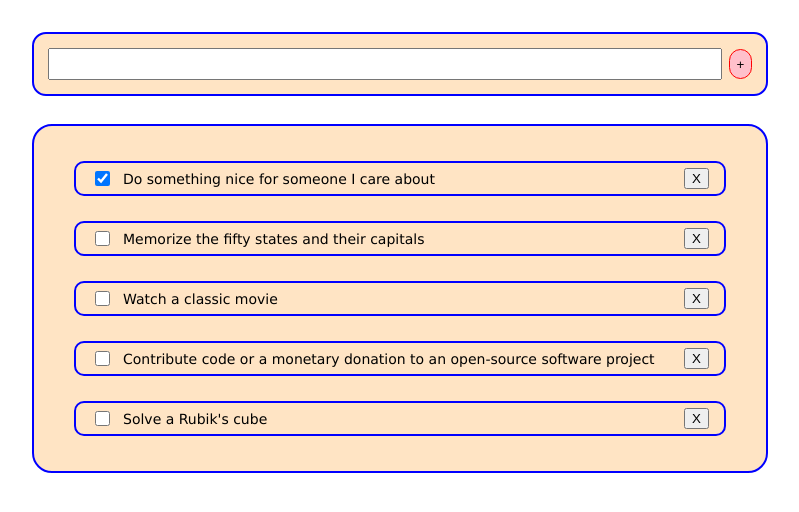
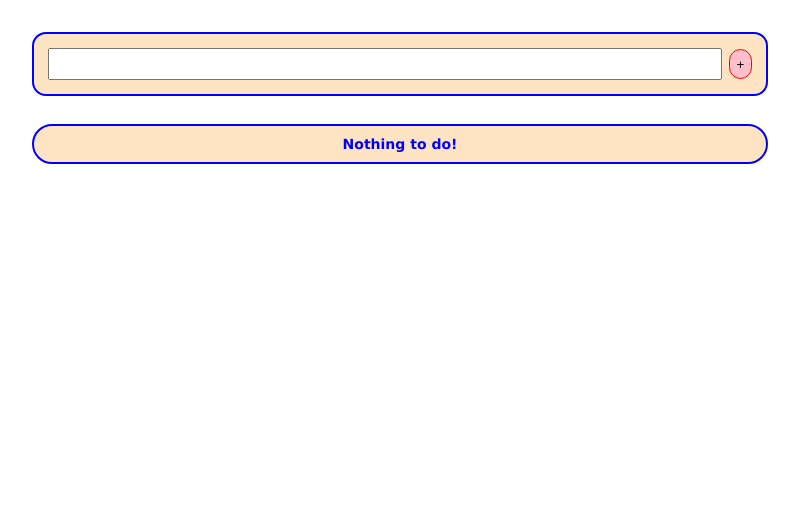
Before and after one commit to fixitman/vitamin-list, a React (Vite) app: page / in a window 1280 px wide. Shown: the top 512 px of the page, without its empty margins (240-1039 px from the left). Built offline with nearby package versions, Linux system fonts and the light colour scheme.

Commit message:
Persist data to localstorage

```diff
--- a/index.html
+++ b/index.html
@@ -3,7 +3,7 @@
   <head>
     <meta charset="UTF-8" />
     <meta name="viewport" content="width=device-width, initial-scale=1.0" />
-    <title>Vite + React + TS</title>
+    <title>TS List</title>
   </head>
   <body>
     <div id="root"></div>
--- a/src/App.css
+++ b/src/App.css
@@ -16,3 +16,7 @@ body{
   padding: 2rem;
 
 }
+
+.strikeThru {
+  text-decoration: line-through;
+}
--- a/src/App.tsx
+++ b/src/App.tsx
@@ -1,18 +1,25 @@
-import { FormEventHandler, useState } from 'react'
+import { FormEventHandler, useEffect, useState } from 'react'
 import './App.css'
 import List from './components/List'
 import SingleInputForm from './components/SingleInputForm'
-import data, { item } from './data'
+import { item } from './data'
+import ListDataLocal from './DataProvider'
 
 
 
 function App() {
 
-  let [items, setItems] = useState(data)
+  let [items, setItems] = useState([] as item[])
+
+  const saveItems = (newItems: item[])=>{
+    setItems(newItems) // updates UI
+    ListDataLocal.instance.saveData(newItems)  // persists data
+    console.log('Data saved')
+  }
 
   const deleteItem = (id: number) => {
     let newList = items.filter(i => i.id !== id)
-    setItems(newList)
+    saveItems(newList)
   }
 
   const updateItem = (newItem: item) => {
@@ -20,13 +27,13 @@ function App() {
     items.forEach((i) => {
       newList.push(i.id === newItem.id ? newItem : i)
     })
-    setItems(newList)
+    saveItems(newList)
   }
 
   const moveItem = (from: number, to: number) => {
     if (from === to) return
     let newList = insertAndShift(items, from, to)
-    setItems(newList)
+    saveItems(newList)
   }
 
   const insertAndShift = (arr: any[], from: number, to: number) => {
@@ -75,10 +82,15 @@ function App() {
       userId: 1
 
     }
-    setItems([...items, newItem])
+    saveItems([...items, newItem])
 
 
   }
+
+  useEffect(()=>{
+    setItems(ListDataLocal.instance.loadData())
+    console.log('loading...')
+  },[])
 
   return (
     <>
--- /dev/null
+++ b/src/DataProvider.tsx
@@ -0,0 +1,26 @@
+import { item } from "./data"
+
+export interface DataProvider<T,> {
+    saveData (d: T):void
+    loadData ():T
+}
+
+export default class ListDataLocal implements DataProvider<item[]>{
+    static tag = "THELIST"
+    static instance = new ListDataLocal()
+    private _data: item[]
+
+    private constructor(_data : item[] = []){
+        this._data = _data
+    }
+    saveData(d: item[]): void {
+        this._data = d
+        localStorage.setItem(ListDataLocal.tag,JSON.stringify( this._data))
+    }
+
+    loadData(): item[] {
+        let loadedDataJSON = localStorage.getItem(ListDataLocal.tag)
+        this._data = loadedDataJSON? JSON.parse(loadedDataJSON) : []
+        return this._data
+    }
+}
--- a/src/components/List.tsx
+++ b/src/components/List.tsx
@@ -4,20 +4,28 @@ import { item } from '../data'
 import ListItem from './ListItem'
 
 
-function List({ items, deleteItem, updateItem, moveItem }
+function List({ items, deleteItem, updateItem, moveItem, }
   :{items:item[],
     deleteItem:(a:number)=>void,
     updateItem:(a:item)=>void,
     moveItem:(a:number,b:number)=>void}) {
 
+      let sorted = !true;
+
+      let sortedItems = [...items]
+
+      if(sorted){
+        sortedItems.sort((a,b)=> +a.completed - +b.completed)
+      }
+
 
   return (
     <ul id='itemList'>
       {
-        items.length === 0 && (<li className='emptyItem'>Nothing to do!</li>)
+        sortedItems.length === 0 && (<li className='emptyItem'>Nothing to do!</li>)
         ||
         (
-          items.map((i, index) => (
+          sortedItems.map((i, index) => (
             <ListItem key={i.id} index={index} listItem={i} deleteItem={deleteItem} updateItem={updateItem} moveItem={moveItem} />)
           )
         )
--- a/src/components/ListItem.tsx
+++ b/src/components/ListItem.tsx
@@ -1,6 +1,5 @@
-import { ChangeEventHandler, MouseEventHandler } from 'react'
+import { ChangeEventHandler, MouseEventHandler, useEffect } from 'react'
 import { item } from '../data'
-
 
 export interface ListItemProps {
   listItem: item,
@@ -38,7 +37,6 @@ const ListItem = (props: ListItemProps) => {
   }
 
 
-
   return (
     <li className='listItem'
       draggable
@@ -49,7 +47,7 @@ const ListItem = (props: ListItemProps) => {
     >
 
       <input id={i.id.toString()} type='checkbox' checked={i.completed} onChange={handleCheckChange} />
-      <label htmlFor={i.id.toString()}>{`${i.todo}`}</label>
+      <label htmlFor={i.id.toString()} className={i.completed? 'strikeThru' : ''}>{`${i.todo}`}</label>
       <button
         className='deleteButton'
         onClick={() => props.deleteItem(i.id)}
```
